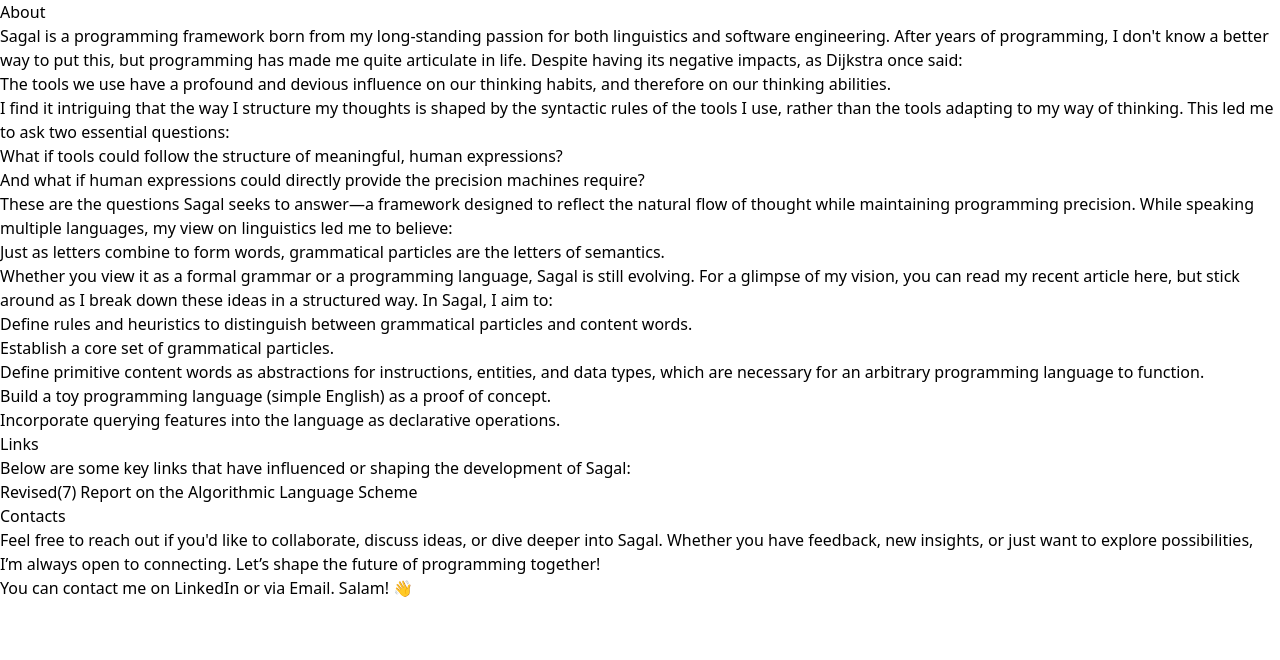
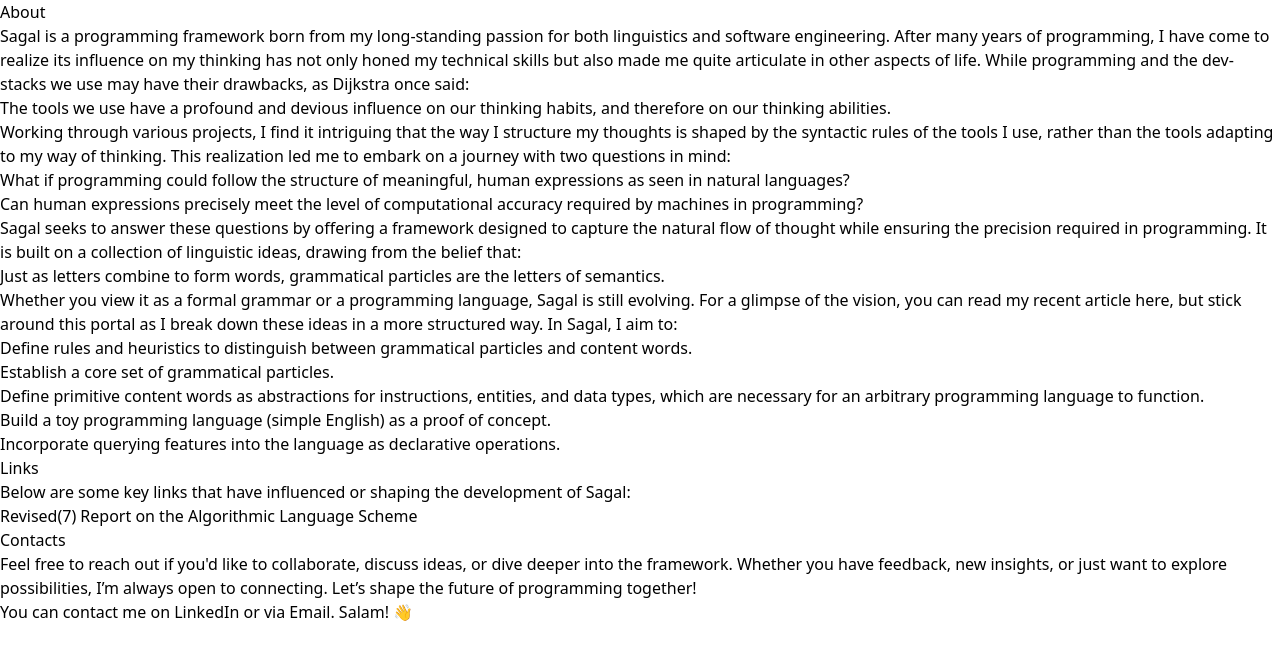
Before and after one commit to sagal-lang/pool, a Next.js app: page /about in a window 1280 px wide. Shown: the top 660 px of the page. Built offline with nearby package versions, Linux system fonts and the light colour scheme.

Commit message:
Update about.mdx

```diff
--- a/pages/about.mdx
+++ b/pages/about.mdx
@@ -1,20 +1,20 @@
 # About
 Sagal is a programming framework born from my long-standing passion for both linguistics and software engineering.
-After years of programming, I don't know a better way to put this, but programming has made me quite articulate in life.
-Despite having its negative impacts, as Dijkstra once said:
+After many years of programming, I have come to realize its influence on my thinking has not only honed my technical skills but also made me quite articulate in other aspects of life.
+While programming and the dev-stacks we use may have their drawbacks, as Dijkstra once said:
 > The tools we use have a profound and devious influence on our thinking habits, and therefore on our thinking abilities.
 
-I find it intriguing that the way I structure my thoughts is shaped by the syntactic rules of the tools I use, rather than the tools adapting to my way of thinking.
-This led me to ask two essential questions:
-- What if tools could follow the structure of meaningful, human expressions?
-- And what if human expressions could directly provide the precision machines require?
+Working through various projects, I find it intriguing that the way I structure my thoughts is shaped by the syntactic rules of the tools I use, rather than the tools adapting to my way of thinking.
+This realization led me to embark on a journey with two questions in mind:
+- What if programming could follow the structure of meaningful, human expressions as seen in natural languages?
+- Can human expressions precisely meet the level of computational accuracy required by machines in programming?
 
-These are the questions Sagal seeks to answer—a framework designed to reflect the natural flow of thought while maintaining programming precision.
-While speaking multiple languages, my view on linguistics led me to believe:
+Sagal seeks to answer these questions by offering a framework designed to capture the natural flow of thought while ensuring the precision required in programming.
+It is built on a collection of linguistic ideas, drawing from the belief that:
 > Just as letters combine to form words, grammatical particles are the letters of semantics.
 
 Whether you view it as a formal grammar or a programming language, Sagal is still evolving.
-For a glimpse of my vision, you can read my recent article [here](https://open.substack.com/pub/amoallim/p/the-grammar-of-code-a-framework-inspired?r=16dgo0&utm_campaign=post&utm_medium=web), but stick around as I break down these ideas in a structured way.
+For a glimpse of the vision, you can read my recent article [here](https://open.substack.com/pub/amoallim/p/the-grammar-of-code-a-framework-inspired?r=16dgo0&utm_campaign=post&utm_medium=web), but stick around this portal as I break down these ideas in a more structured way.
 In Sagal, I aim to:
 - Define rules and heuristics to distinguish between [grammatical particles](https://en.wikipedia.org/wiki/Grammatical_particle) and content words.
 - Establish a core set of grammatical particles.
@@ -29,7 +29,7 @@
 
 
 ## Contacts
-Feel free to reach out if you'd like to collaborate, discuss ideas, or dive deeper into Sagal.
+Feel free to reach out if you'd like to collaborate, discuss ideas, or dive deeper into the framework.
 Whether you have feedback, new insights, or just want to explore possibilities, I’m always open to connecting.
 Let’s shape the future of programming together!
 
```
